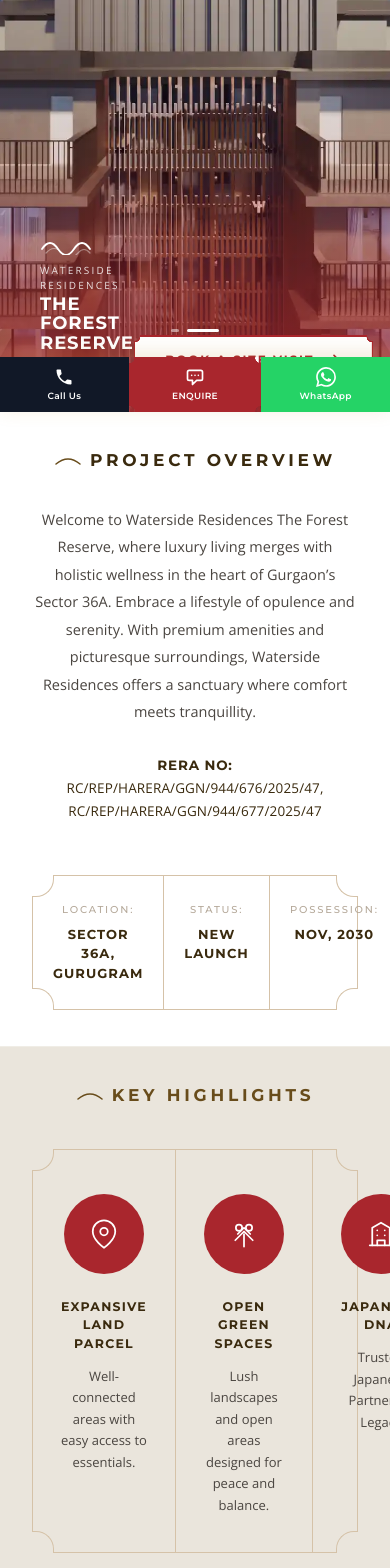
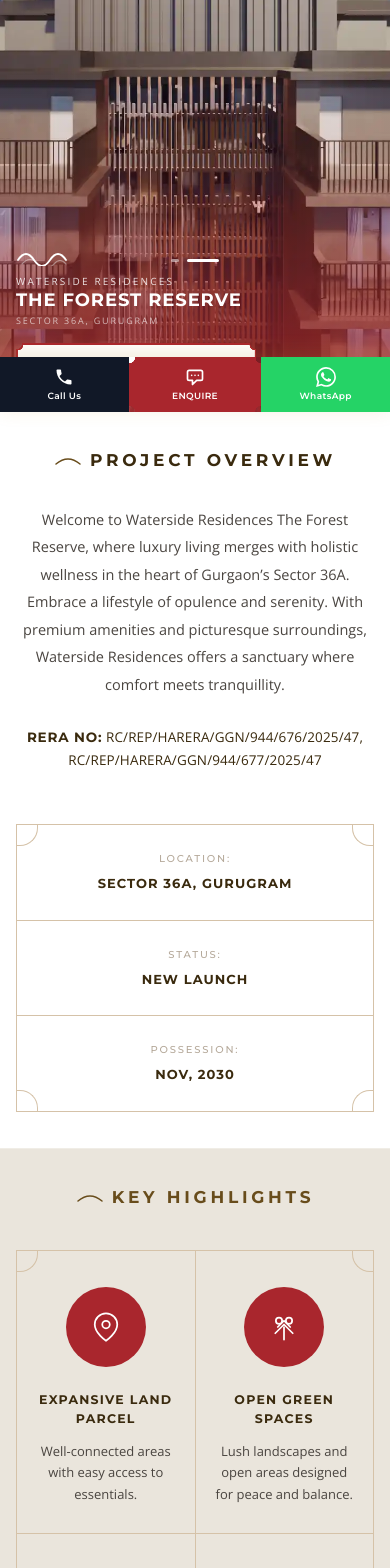
Before and after one commit to vineet-proptiger/krisumi-new-design, a Next.js app: page / in a window 390 px wide. Shown: the part 432-2000 px from the top of the page. Built offline with nearby package versions, Linux system fonts and the light colour scheme.

Commit message:
feat: add Highlights, Overview, and Hero components to project structure

```diff
--- a/components/Hero.jsx
+++ b/components/Hero.jsx
@@ -52,14 +52,8 @@
       }} />
 
       {/* ── Dot indicators ── */}
-      <div style={{
-        position: 'absolute',
-        bottom: '80px',
-        left: '50%',
-        transform: 'translateX(-50%)',
-        display: 'flex', gap: '8px',
-        zIndex: 10,
-      }}>
+      <div className="absolute left-1/2 -translate-x-1/2 flex gap-2 z-10 bottom-[150px] sm:bottom-20"
+        style={{ }}>
         {slides.map((_, idx) => (
           <button key={idx} onClick={() => setCurrent(idx)} style={{
             width: current === idx ? '32px' : '8px',
@@ -74,15 +68,10 @@
       </div>
 
       {/* ── Bottom row: left identity + right CTA ── */}
-      <div style={{
-        position: 'absolute',
-        bottom: 0, left: 0, right: 0,
-        display: 'flex',
-        alignItems: 'flex-end',
-        justifyContent: 'space-between',
-        padding: '0 40px 28px',
-        zIndex: 10,
-      }}>
+      <div
+        className="absolute bottom-0 left-0 right-0 flex flex-col sm:flex-row items-start sm:items-end justify-between px-4 sm:px-10 pb-5 sm:pb-7 gap-4 sm:gap-0"
+        style={{ zIndex: 10 }}
+      >
 
         {/* Bottom-left: wave + project name */}
         <div style={{ color: '#fff' }}>
--- a/components/Highlights.jsx
+++ b/components/Highlights.jsx
@@ -98,7 +98,7 @@
 
 const Highlights = ({ setIsOpen }) => (
   <section id="highlights" style={{ background: BG, padding: '60px 0 72px' }}>
-    <div style={{ maxWidth: '1100px', margin: '0 auto', padding: '0 32px' }}>
+    <div className="px-4 sm:px-8" style={{ maxWidth: '1100px', margin: '0 auto' }}>
 
       {/* Heading */}
       <div style={{ textAlign: 'center', marginBottom: '40px' }} data-aos="fade-up">
@@ -120,18 +120,17 @@
         style={{
           position: 'relative',
           border: `1px solid ${BORDER_COLOR}`,
-          display: 'grid',
-          gridTemplateColumns: 'repeat(4, 1fr)',
-          background: BG,
+          overflow: 'hidden',
         }}
       >
         <CurvedCorners bg={BG} />
 
+        <div className="grid grid-cols-2 lg:grid-cols-4 gap-[1px]" style={{ background: BORDER_COLOR }}>
         {highlights.map(({ title, desc, Icon }, i) => (
           <div key={i} style={{
-            padding: '44px 28px 36px',
+            padding: '36px 20px 28px',
             textAlign: 'center',
-            borderRight: i < 3 ? `1px solid ${BORDER_COLOR}` : 'none',
+            background: BG,
           }}>
             {/* Dark red circle */}
             <div style={{
@@ -158,6 +157,7 @@
             }}>{desc}</p>
           </div>
         ))}
+        </div>
       </div>
 
     </div>
--- a/components/Overview.jsx
+++ b/components/Overview.jsx
@@ -59,9 +59,9 @@
     id="overview"
     style={{ background: '#fff', padding: '72px 0 80px', borderBottom: '1px solid #f0ede6' }}
   >
-    <div style={{
+    <div className="px-4 sm:px-8" style={{
       maxWidth: '860px', margin: '0 auto',
-      padding: '0 32px', textAlign: 'center',
+      textAlign: 'center',
     }}>
 
       {/* ── Section Heading ── */}
@@ -108,18 +108,17 @@
         style={{
           position: 'relative',
           border: '1px solid #D5C2A8',
-          display: 'grid',
-          gridTemplateColumns: 'repeat(3, 1fr)',
           maxWidth: '780px',
           margin: '0 auto',
+          overflow: 'hidden',
         }}
       >
         <CurvedCorners />
 
+        <div className="grid grid-cols-1 sm:grid-cols-3 gap-[1px]" style={{ background: '#D5C2A8' }}>
         {infoItems.map((item, i) => (
-          <div key={i} style={{
+          <div key={i} className="bg-white" style={{
             padding: '26px 20px',
-            borderRight: i < 2 ? '1px solid #D5C2A8' : 'none',
             textAlign: 'center',
           }}>
             {/* Label */}
@@ -140,6 +139,7 @@
             </p>
           </div>
         ))}
+        </div>
       </div>
 
     </div>
```
